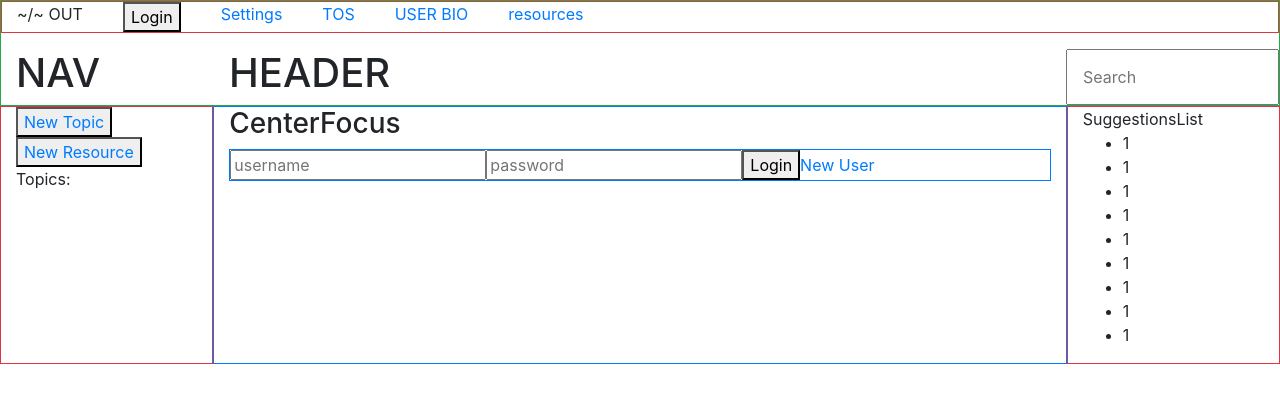
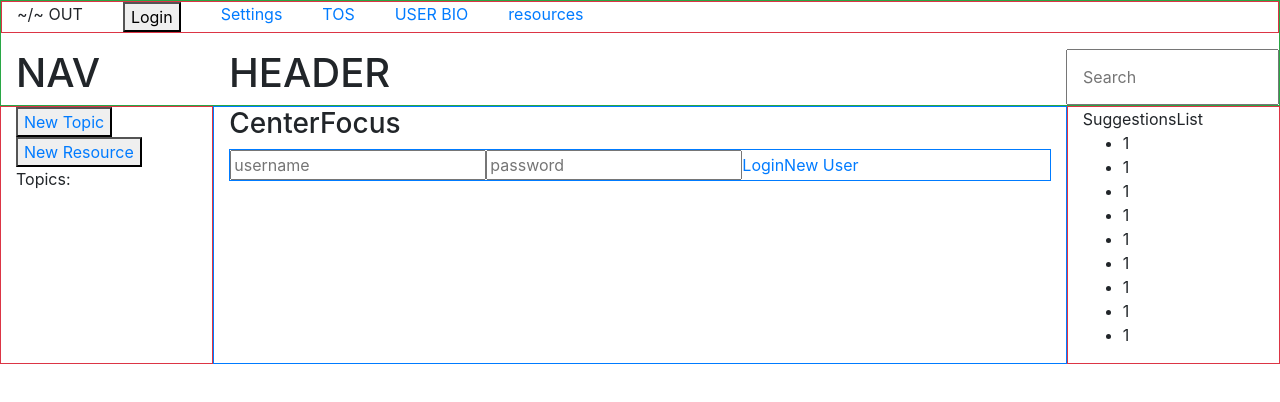
Before and after one commit to DECronin/CommuniTI, a React (Create React App) app in the folder client/: page / in a window 1280 px wide. Shown: the top 402 px of the page. Built offline with nearby package versions, Linux system fonts and the light colour scheme; no server answers.

Commit message:
local storage setup

```diff
--- a/client/src/components/Login/index.js
+++ b/client/src/components/Login/index.js
@@ -5,13 +5,17 @@ import $ from 'jquery';
 
 function LoginForm({updateLogin}){
     function validate(data, cb){
+        localStorage.clear();
+        console.log(`sending data : ${JSON.stringify(data)}`)
         API.login(data).then((result) => {
-            console.log(`result::\n${JSON.stringify(result)}`);
+            console.log(JSON.stringify(result));
             localStorage.setItem('id', result.data.id);
             localStorage.setItem('loggedIn', 'true')
+            localStorage.setItem('username', data.username)
             cb({
                 loggedIn: true,
-                id: result.data.id
+                id: result.data.id,
+                username: data.username
             })
         })
     }
@@ -27,7 +31,7 @@ function LoginForm({updateLogin}){
     <form className="form-wrapper border border-primary">
             <input name="username" id="username" placeholder="username"></input>
             <input name="password" id="password" placeholder="password"></input>
-            <button onClick={(e) => formObject(e, updateLogin)}>Login</button>
+            <Link onClick={(e) => formObject(e, updateLogin)} to="/">Login</Link>
             <Link to="/newuser">New User</Link>
             {/* / if source == userComment send to state array for display purposes else send to recommendationPend / */}
     </form> )
```
